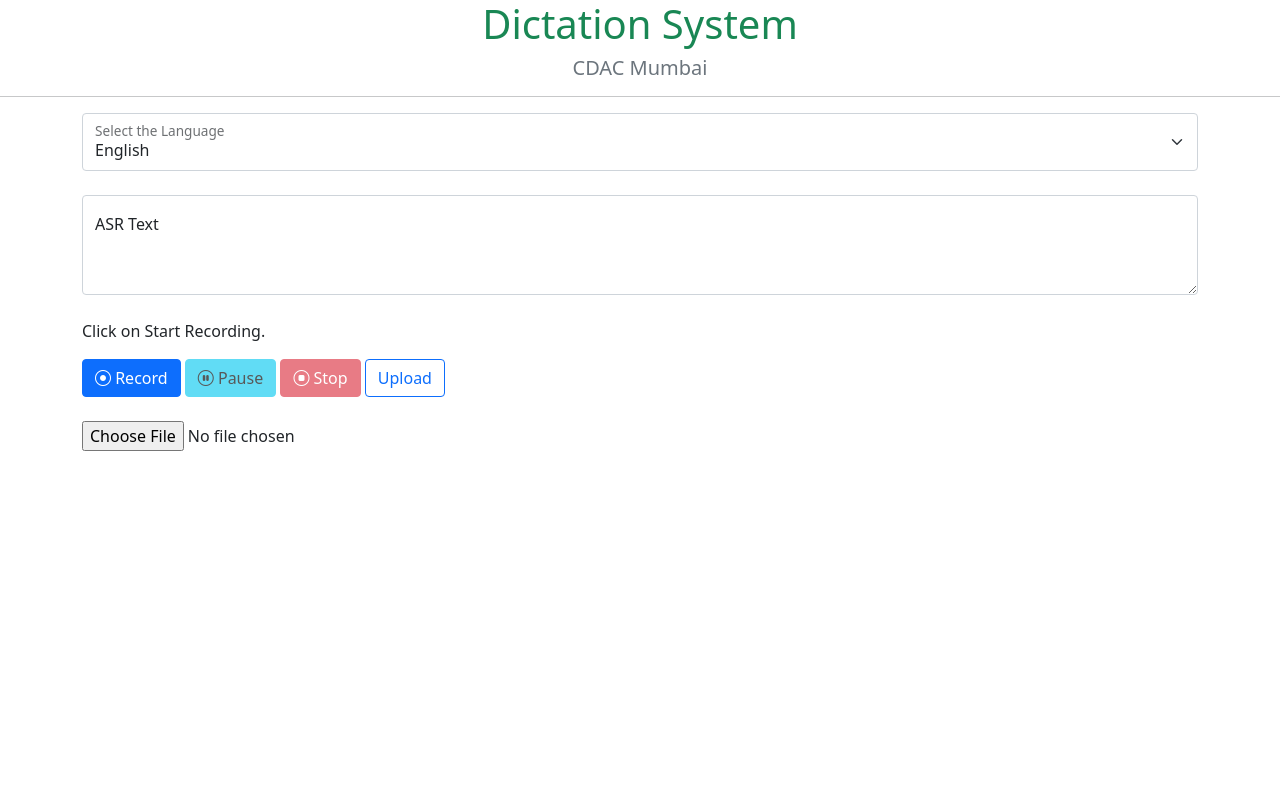
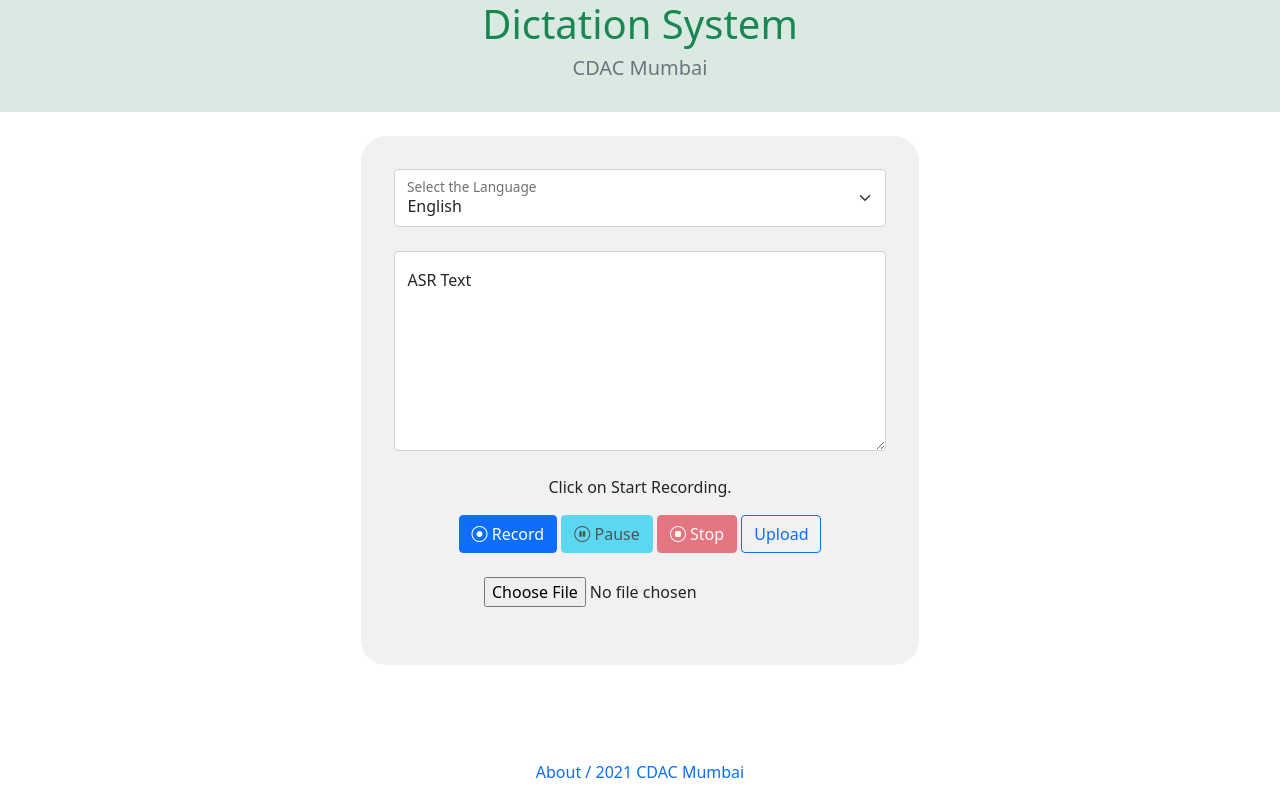
Before and after one commit to kkchaudhary11/FlaskApp, a Flask app: page / in a window 1280 px wide. Run offline with Flask 2, Linux system fonts and the light colour scheme.

Commit message:
some enhancements done

```diff
--- /dev/null
+++ b/static/css/style.css
@@ -0,0 +1,18 @@
+.main{
+background-color:rgb(241, 241, 241);
+padding: 3%;
+border-radius: 25px
+}
+
+.head{
+    background-color:rgb(219, 233, 227);
+}
+
+.footer {
+    position: fixed;
+    left: 0;
+    bottom: 0;
+    width: 100%;
+    background-color: rgb(255, 255, 255);
+    text-align: center;
+ }
--- a/static/js/app.js
+++ b/static/js/app.js
@@ -31,7 +31,7 @@
     navigator.mediaDevices.getUserMedia({ audio: true, video: false }).then(function (mic) {
         callback(mic);
     }).catch(function (error) {
-        alert('Unable to capture your Recording. Please report to the developer');
+        alert('Unable to capture your Recording');
         console.error(error);
     });
 }
--- a/templates/index.html
+++ b/templates/index.html
@@ -7,20 +7,23 @@
         integrity="sha384-KyZXEAg3QhqLMpG8r+8fhAXLRk2vvoC2f3B09zVXn8CA5QIVfZOJ3BCsw2P0p/We" crossorigin="anonymous">
 
     <link rel="stylesheet" href="https://cdn.jsdelivr.net/npm/bootstrap-icons@1.5.0/font/bootstrap-icons.css">
+    <link rel="stylesheet" href="static/css/style.css">
 
 </head>
 
 <body>
-    <div class="jumbotron text-center">
+    <div class="jumbotron text-center head">
         <h1 class="text-success">Dictation System</h1>
         <h5 class="text-muted">CDAC Mumbai</h5>
+        <br>
     </div>
-    <hr>
 
+    <br>
 
 
     <div class="container">
-
+        <center>
+        <div class="col-md-6 text-center main">
         <div class="form-floating">
             <select class="form-select" id="select_lang" aria-label="Floating label select example">
                 <option value="English">English</option>
@@ -31,8 +34,8 @@
 
         <br>
         <div class="form-floating">
-            <textarea class="form-control" placeholder="Leave a comment here" id="asr_text"
-                style="height: 100px"></textarea>
+            <textarea class="form-control" placeholder="asr text will be here" id="asr_text"
+                style="height: 200px"></textarea>
             <label for="floatingTextarea2">ASR Text </label>
         </div>
 
@@ -73,7 +76,12 @@
         <ul id="recordingsList" class="list-group"></ul>
         <!-- <ol id="recordingsList"></ol> -->
 
+        </div>
+        </center>
+    </div>
 
+    <div class="footer">
+        <p class="text-primary">About / 2021 CDAC Mumbai</p>
     </div>
 
     <script type="text/javascript" src="static/js/app.js"></script>
```
Also changed, not shown: 1 other file.
